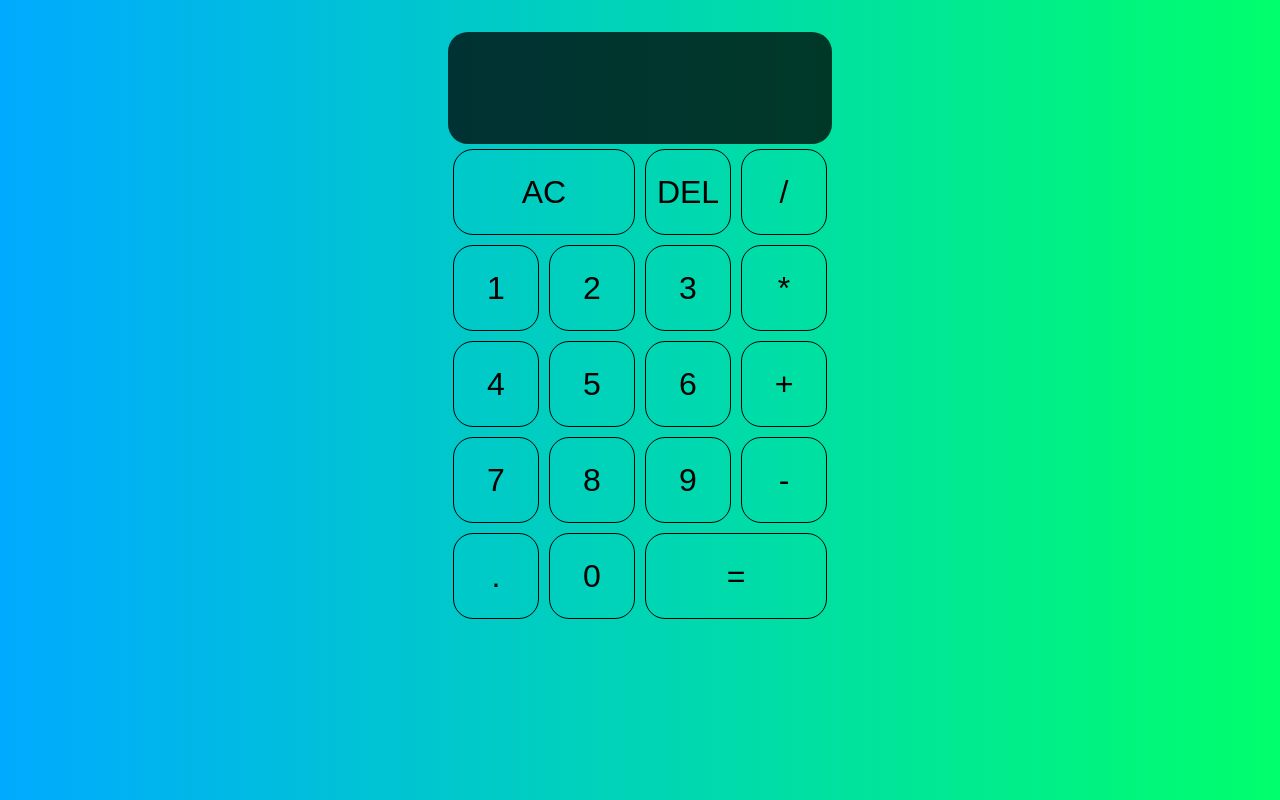
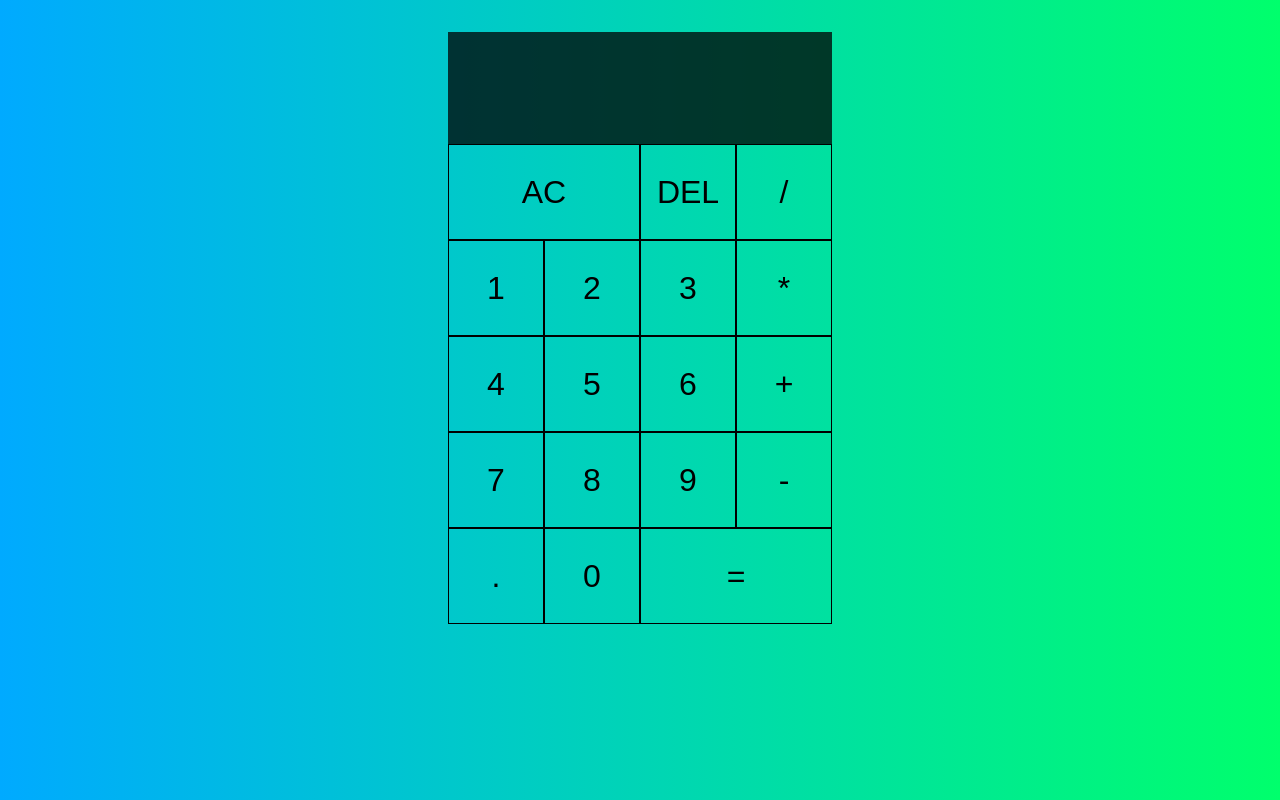
Before and after one commit to drewzag/calculator, a React (Vite) app in the folder calculator/: page / in a window 1280 px wide. Built offline with nearby package versions, Linux system fonts and the light colour scheme.

Commit message:
fix: edit css to solid buttons

```diff
--- a/calculator/src/App.css
+++ b/calculator/src/App.css
@@ -7,7 +7,6 @@
 body {
   margin: 0;
   background: linear-gradient(to right, #00aaff, #00ff6c);
-  /* height: 100vh; */
 }
 
 .calculator-grid {
@@ -24,8 +23,8 @@ body {
   border: 1px solid #000;
   outline: none;
   background-color: rgba(255, 255, 255, 0);
-  border-radius: 20px;
-  margin: 5px;
+  /* border-radius: 20px; */
+  /* margin: 5px; */
 }
 
 .calculator-grid > button:hover {
@@ -50,7 +49,7 @@ body {
   padding: 0.75rem;
   word-wrap: break-word;
   word-break: break-all;
-  border-radius: 20px;
+  /* border-radius: 20px; */
 }
 
 .output .previous-operand {
```
